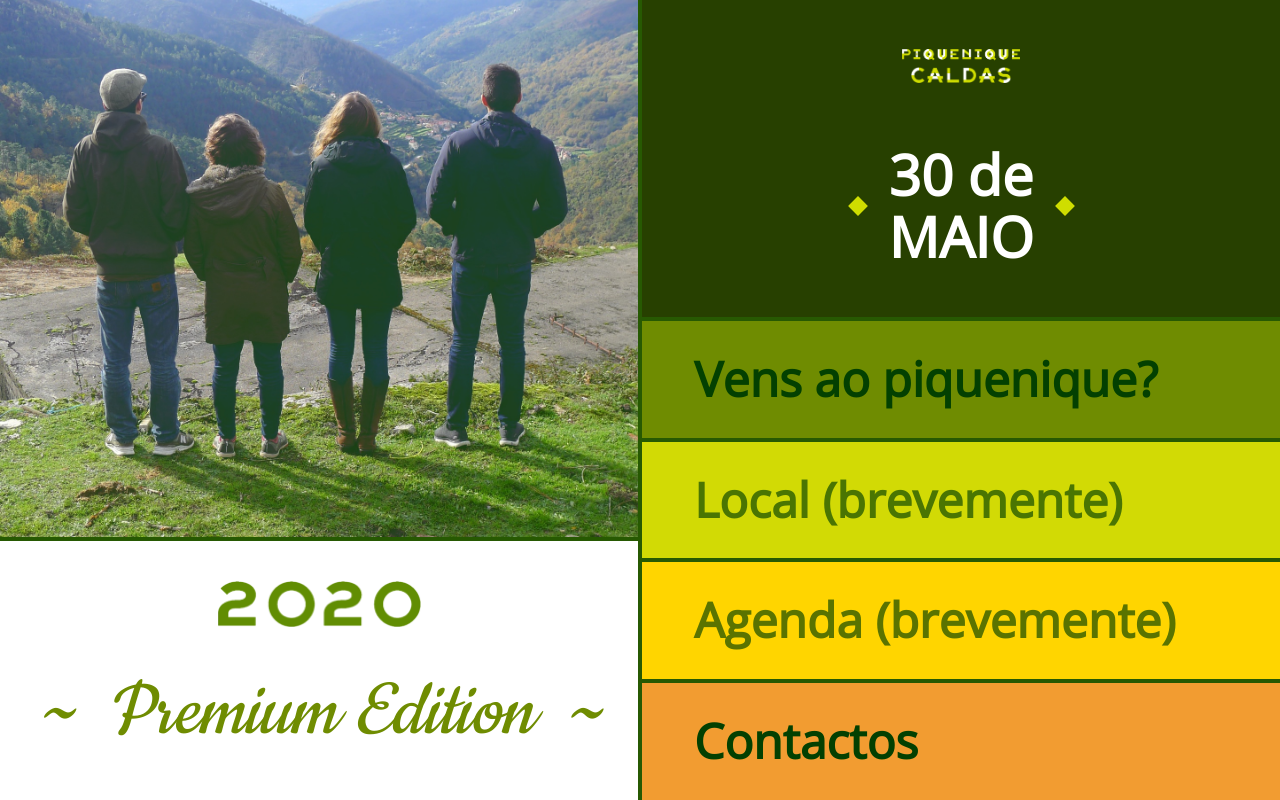
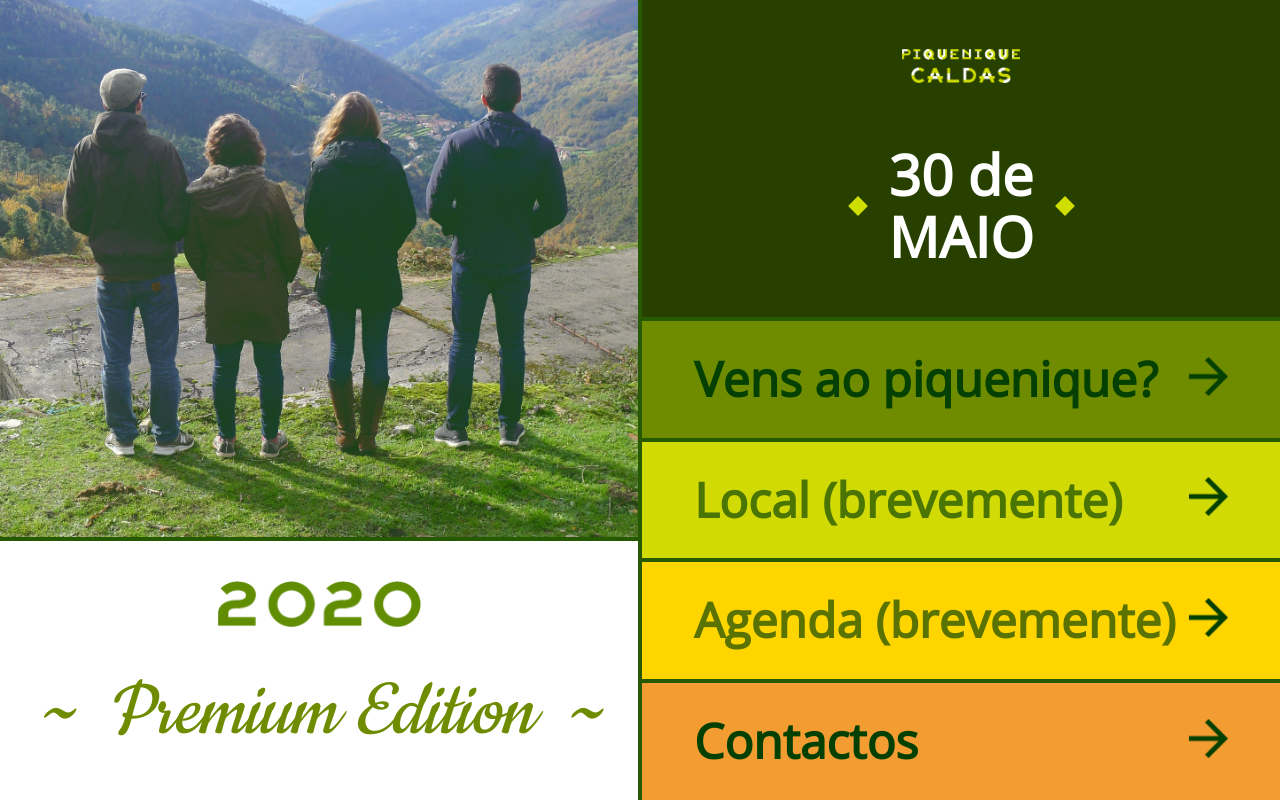
Before and after one commit to acaldas/piquenique-caldas, a Gatsby site: page / in a window 1280 px wide. Built offline with nearby package versions, Linux system fonts and the light colour scheme; Gatsby itself is replaced by a stand-in of ours.

Commit message:
added arrow icon

```diff
--- a/src/components/accordion.js
+++ b/src/components/accordion.js
@@ -1,14 +1,19 @@
 import React, { useState, useEffect } from "react"
 import styled from "styled-components"
+import ArrowImage from "./image-arrow"
 
 const Header = styled.header`
   cursor: ${props => (props.enable ? "pointer" : "auto")};
+  display: flex;
+  justify-content: space-between;
+  align-items: center;
 `
 
 const HeaderText = styled.h2`
   font-size: 48px;
   font-weight: bold;
   font-stretch: condensed;
+  margin-bottom: 0px;
 `
 const Content = styled.div`
   overflow: hidden;
@@ -33,6 +38,9 @@
         <HeaderText style={{ opacity: children ? 1 : 0.65 }}>
           {title}
         </HeaderText>
+        <div style={{ transform: open ? "rotateZ(90deg)" : "rotateZ(0)" }}>
+          <ArrowImage />
+        </div>
       </Header>
       <Content open={open}>{children}</Content>
     </article>
--- /dev/null
+++ b/src/components/image-arrow.js
@@ -0,0 +1,39 @@
+import React from "react"
+import { useStaticQuery, graphql } from "gatsby"
+import Img from "gatsby-image"
+
+/*
+ * This component is built using `gatsby-image` to automatically serve optimized
+ * images with lazy loading and reduced file sizes. The image is loaded using a
+ * `useStaticQuery`, which allows us to load the image from directly within this
+ * component, rather than having to pass the image data down from pages.
+ *
+ * For more information, see the docs:
+ * - `gatsby-image`: https://gatsby.dev/gatsby-image
+ * - `useStaticQuery`: https://www.gatsbyjs.org/docs/use-static-query/
+ */
+
+const ArrowImage = props => {
+  const data = useStaticQuery(graphql`
+    query {
+      placeholderImage: file(relativePath: { eq: "seta-2x.png" }) {
+        childImageSharp {
+          fixed(width: 40) {
+            ...GatsbyImageSharpFixed
+          }
+        }
+      }
+    }
+  `)
+
+  return (
+    <Img
+      fixed={data.placeholderImage.childImageSharp.fixed}
+      fadeIn={false}
+      loading="eager"
+      {...props}
+    />
+  )
+}
+
+export default ArrowImage
--- a/src/pages/index.js
+++ b/src/pages/index.js
@@ -1,5 +1,4 @@
 import React from "react"
-import { Link } from "gatsby"
 
 import Layout from "../components/layout"
 import SEO from "../components/seo"
```
Also changed, not shown: src/images/seta-2x.png (added).
